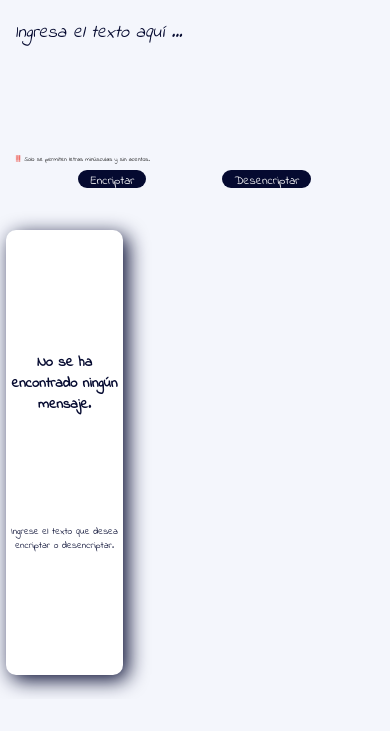
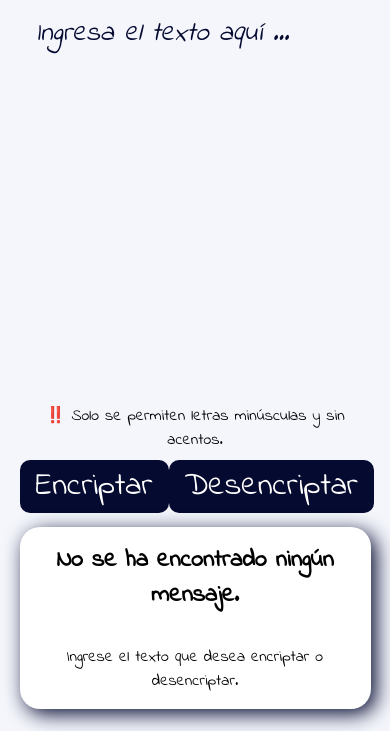
Before and after one commit to Darioqp/encriptador, a plain HTML site: page index.html in a window 390 px wide. Shown: the part 145-876 px from the top of the page. Before the commit the page ends 844 px from the top, so only its background shows below. Drawn offline with Linux system fonts and the light colour scheme.

Commit message:
Se trabajó en el diseño responsive

```diff
--- a/index.html
+++ b/index.html
@@ -16,13 +16,12 @@
   </head>
   <body>
     <main>
-
       <!-- seccion del logo -->
 
       <a class="link-logo" href="https://github.com/Darioqp" target="_blank"
         ><img
           class="logo"
-          src="images/logo3.png"
+          src="images/logo.png"
           alt="imagen del logotipo del desarrollador"
       /></a>
 
@@ -33,11 +32,9 @@
           <textarea
             name=""
             id=""
-            cols="30"
-            rows="5"
             placeholder="Ingresa el texto aquí ..."
+            autofocus
           ></textarea>
-        </form>
           <div class="caja-texto">
             <p class="texto-aviso">
               ‼️ Solo se permiten letras minúsculas y sin acentos.
@@ -47,18 +44,21 @@
             <button class="boton" id="boton-encriptar">Encriptar</button>
             <button class="boton" id="boton-desencriptar">Desencriptar</button>
           </div>
+        </form>
       </div>
-
 
       <!-- seccion de la caja donde se muestra el resultado de la encriptación -->
 
       <div class="caja-resultado">
+        <div class="caja-img">
           <img
             class="img-buscador"
-          src="images/Buscador4.png"
+            src="images/Buscador2.png"
             alt="imagen de una persona con una lupa"
           />
-        <h2>No se ha encontrado ningún mensaje.</h2>
+        </div>
+
+        <h2 class="titulo-resultado">No se ha encontrado ningún mensaje.</h2>
         <p class="texto-resultado">
           Ingrese el texto que desea encriptar o desencriptar.
         </p>
--- a/style.css
+++ b/style.css
@@ -5,26 +5,22 @@
     font-family: 'Indie Flower', cursive;
 }
 
-html {
-    font-size: 16px;
-}
-
 body {
     background-color: #f4f6fc;
 }
 
 main {
+    display: flex;
     height: 100vh;
-    display: flex;
-    flex-direction: row;
-    justify-content: space-between;
+    gap: 2rem;
+    margin: 1rem;
+    justify-content: space-evenly;
+    max-width: 1440px;
 }
 
 .link-logo {
     align-self: flex-start;
-    /* height: 10vh; */
-    margin-top: .5rem;
-    margin-left: .5rem;
+
 }
 
 .logo {
@@ -34,46 +30,54 @@ main {
 }
 
 .logo:hover {
-    transform: scale(0.8);
+    transform: scale(1.1);
 }
 
 .caja-formulario {
-    margin: 1rem .2rem;
-    display: flex;
-    flex-direction: column;
+    flex-grow: 8;
+    height: 80vh;
+    align-self: center;
 }
 
 .formulario {
-    height: 75%;
+    height: 100%;
 }
 
-.caja-texto {
+.caja-resultado {
     display: flex;
-    background-color: #f4f6fc;
-    width: 90%;
-    margin-left: 1rem;
-    height: 10%;
-    align-items: flex-end;
+    flex-direction: column;
+    justify-content: center;
+    flex-grow: 1;
+    align-self: stretch;
+    background-color: #fff;
+    border-radius: 20px;
+    box-shadow: 5px 5px 20px #050a30;
+    margin: 4rem auto;
 }
 
 textarea {
     background: none;
     width: 100%;
-    height: 100%;
+    height: 60vh;
     padding: 2rem 1rem 0;
     resize: none;
     border: none;
     display: block;
     overflow: auto;
     outline: none;
-    font-size: 1.5rem;
+    font-size: 1.7rem;
     caret-color: #656565;
 }
 
 textarea::placeholder {
     color: #050a30;
-    font-size: 1.5rem;
+    font-size: 1.7rem;
     font-style: italic;
+}
+
+.texto-aviso {
+    margin: 0 auto;
+    text-align: center;
 }
 
 .caja-botones {
@@ -81,7 +85,6 @@ textarea::placeholder {
     justify-content: space-evenly;
     background-color: none;
     padding: .5rem 0;
-    height: 15%;
 }
 
 .boton {
@@ -90,7 +93,7 @@ textarea::placeholder {
     color: white;
     border-radius: 10px;
     border: none;
-    font-size: 1rem;
+    font-size: 2rem;
     font-family: inherit;
     transition: .5s;
 }
@@ -102,101 +105,65 @@ textarea::placeholder {
     color: #050a30;
 }
 
-.texto-aviso {
-    font-size: .5rem;
-}
-
-.caja-resultado {
+.caja-img {
     display: flex;
-    flex-direction: column;
-    justify-content: space-evenly;
-    background-color: rgb(255, 255, 255);
-    text-align: center;
-    width: 30%;
-    border-radius: 10px;
-    margin: 2rem .5rem;
-    padding: 1rem 0;
-    box-shadow: 5px 5px 20px #050a30;
+    justify-content: center;
+    padding: 1rem;
 }
 
 .img-buscador {
-    width: 70%;
-    margin: 1rem auto;
+    max-width: 200px;
     transition: 1s;
 }
 
 .img-buscador:hover {
-    transform: rotate(25deg);
+    transform: rotate(35deg);
 }
 
-h2 {
-    font-size: 1.2rem;
-    padding: 0 0.2rem;
-    color: #050a30;
+.titulo-resultado {
+    width: 80%;
+    text-align: center;
+    margin: 1rem auto;
+
 }
 
 .texto-resultado {
-    padding: 0 .3rem;
-    color: #050a30;
-    font-size: .8rem;
-}
-
-@media screen and (max-width: 1400px) {
-    html {
-        font-size: 25px;
-    }
-
-}
-
-@media screen and (max-width: 1200px) {
-    html {
-        font-size: 22px;
-    }
-
-    .caja-resultado {
-        height: 70%;
-    }
-
+    width: 80%;
+    text-align: center;
+    margin: 1rem auto;
 }
 
 @media screen and (max-width: 992px) {
-    html {
-        font-size: 19px;
+    main {
+        flex-direction: column;
+        gap: ;
+    }
+
+    .link-logo {
+        align-self: center;
     }
 
     .logo {
         width: 15vw;
     }
-}
 
-@media screen and (max-width: 768px) {
-    html {
-        font-size: 15px;
+    .caja-formulario {
+        width: 90vw;
+        flex-grow: 0;
+        height: 60vh;
     }
 
-    main {
-        flex-direction: column;
+    textarea {
+        height: 50vh;
     }
 
-    .logo {
-        width: 20vw;
+    .caja-resultado {
+        width: 90vw;
+        flex-grow: 0;
+        margin: 0 auto;
     }
 
-    .img-buscador {
+    .caja-img {
         display: none;
     }
 }
-
-@media screen and (max-width: 576px) {
-    html {
-        font-size: 12px;
-    }
-
-    main {
-        flex-direction: column;
-    }
-
-    .logo {
-        width: 30vw;
-    }
-}
```
Also changed, not shown: images/Buscador2.png, images/Buscador3.png (deleted), images/logo.png, images/logo2.png (deleted). Lines whose indentation alone changed are shown as unchanged.
